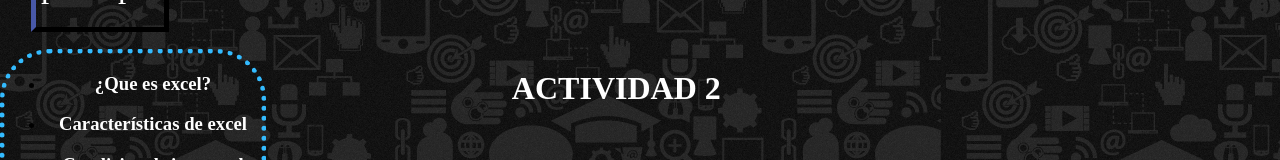
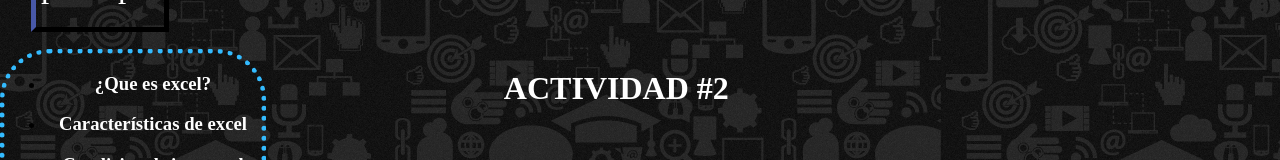
Before and after one commit to SamuelMarin2028/actividad2-periodo-1, a plain HTML site: page index.html in a window 1280 px wide. Shown: the part 151-311 px from the top of the page. Drawn offline with Linux system fonts and the light colour scheme.

Commit message:
Update index.html

```diff
--- a/index.html
+++ b/index.html
@@ -5,7 +5,7 @@
 	<link rel="stylesheet" type="text/css" href="estilo.css">
 </head>
 <body background="co.png">
-<div class="lalo"><td><center><h1> ACTIVIDAD 2</center> </td></div>
+<div class="lalo"><td><center><h1> ACTIVIDAD #2</center> </td></div>
 <div class="cuadros3" id="inicio">
 <div class="lo"><a style="text-decoration: none;color: White;" href="https://samuelmarin2028.github.io/tecnologiafinal-/" >pagina principal </a></div>
 <ul>
```
